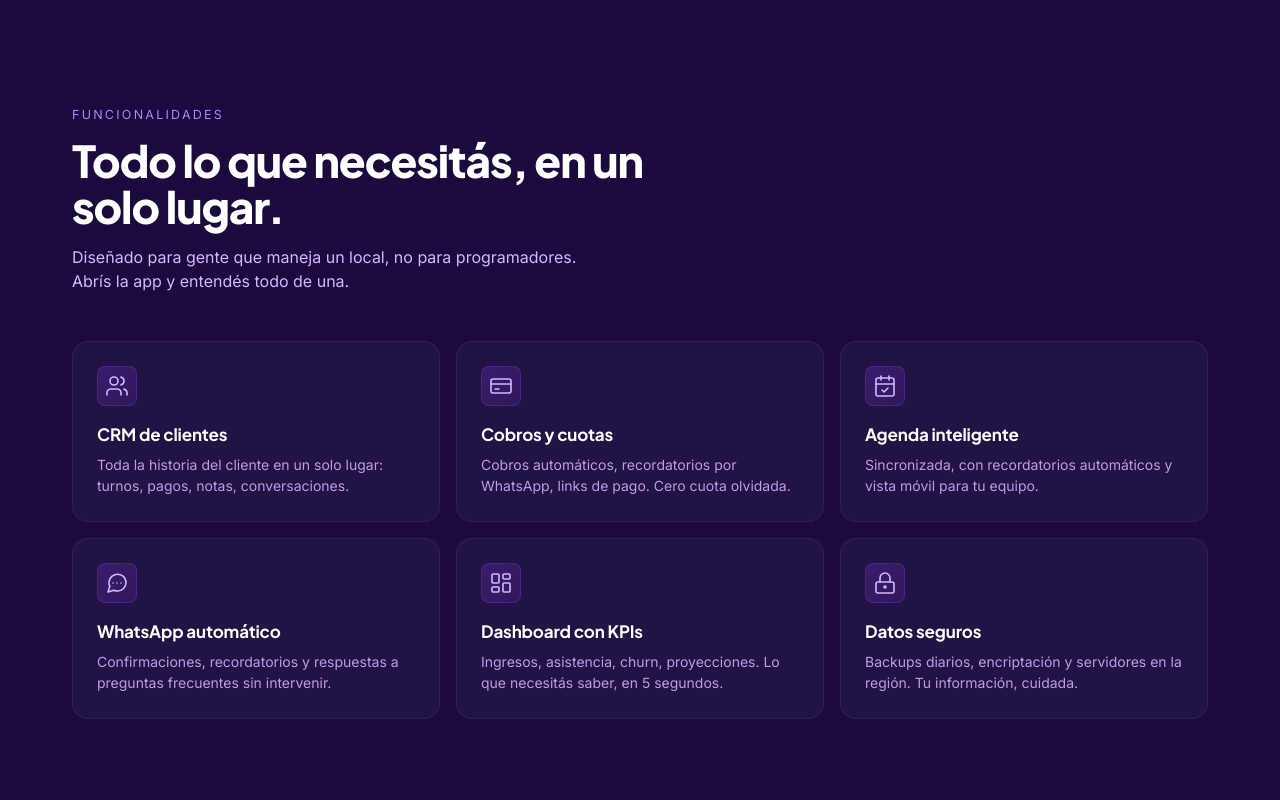
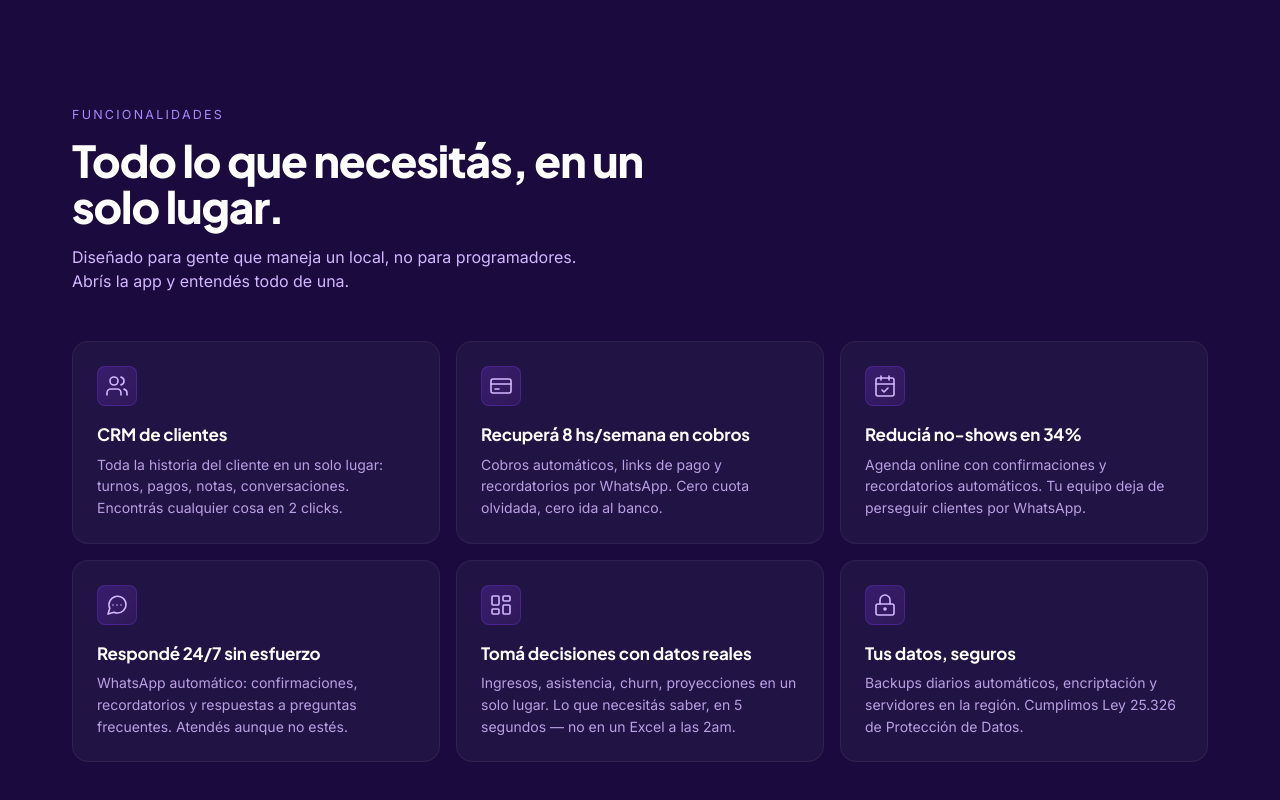
Before and after one commit to Gigisanta/maatwork-landing, a Next.js app: page / in a window 1280 px wide. Shown: the part 1994-2794 px from the top of the page. Built offline with nearby package versions, Linux system fonts and the light colour scheme.

Commit message:
feat(features): measurable claims ('8 hs/semana', '34% menos no-shows')

```diff
--- a/src/components/Features.tsx
+++ b/src/components/Features.tsx
@@ -4,7 +4,7 @@
 const features = [
   {
     title: "CRM de clientes",
-    desc: "Toda la historia del cliente en un solo lugar: turnos, pagos, notas, conversaciones.",
+    desc: "Toda la historia del cliente en un solo lugar: turnos, pagos, notas, conversaciones. Encontrás cualquier cosa en 2 clicks.",
     icon: (
       <svg viewBox="0 0 24 24" fill="none" stroke="currentColor" strokeWidth="1.6" strokeLinecap="round" strokeLinejoin="round" aria-hidden>
         <path d="M16 21v-2a4 4 0 0 0-4-4H6a4 4 0 0 0-4 4v2" />
@@ -15,8 +15,8 @@ const features = [
     ),
   },
   {
-    title: "Cobros y cuotas",
-    desc: "Cobros automáticos, recordatorios por WhatsApp, links de pago. Cero cuota olvidada.",
+    title: "Recuperá 8 hs/semana en cobros",
+    desc: "Cobros automáticos, links de pago y recordatorios por WhatsApp. Cero cuota olvidada, cero ida al banco.",
     icon: (
       <svg viewBox="0 0 24 24" fill="none" stroke="currentColor" strokeWidth="1.6" strokeLinecap="round" strokeLinejoin="round" aria-hidden>
         <rect x="2" y="5" width="20" height="14" rx="2" />
@@ -26,8 +26,8 @@ const features = [
     ),
   },
   {
-    title: "Agenda inteligente",
-    desc: "Sincronizada, con recordatorios automáticos y vista móvil para tu equipo.",
+    title: "Reduciá no-shows en 34%",
+    desc: "Agenda online con confirmaciones y recordatorios automáticos. Tu equipo deja de perseguir clientes por WhatsApp.",
     icon: (
       <svg viewBox="0 0 24 24" fill="none" stroke="currentColor" strokeWidth="1.6" strokeLinecap="round" strokeLinejoin="round" aria-hidden>
         <rect x="3" y="4" width="18" height="18" rx="2" />
@@ -39,8 +39,8 @@ const features = [
     ),
   },
   {
-    title: "WhatsApp automático",
-    desc: "Confirmaciones, recordatorios y respuestas a preguntas frecuentes sin intervenir.",
+    title: "Respondé 24/7 sin esfuerzo",
+    desc: "WhatsApp automático: confirmaciones, recordatorios y respuestas a preguntas frecuentes. Atendés aunque no estés.",
     icon: (
       <svg viewBox="0 0 24 24" fill="none" stroke="currentColor" strokeWidth="1.6" strokeLinecap="round" strokeLinejoin="round" aria-hidden>
         <path d="M21 11.5a8.38 8.38 0 0 1-8.5 8.5 8.5 8.5 0 0 1-3.6-.8L3 21l1.8-5.7a8.5 8.5 0 1 1 16.2-3.8Z" />
@@ -49,8 +49,8 @@ const features = [
     ),
   },
   {
-    title: "Dashboard con KPIs",
-    desc: "Ingresos, asistencia, churn, proyecciones. Lo que necesitás saber, en 5 segundos.",
+    title: "Tomá decisiones con datos reales",
+    desc: "Ingresos, asistencia, churn, proyecciones en un solo lugar. Lo que necesitás saber, en 5 segundos — no en un Excel a las 2am.",
     icon: (
       <svg viewBox="0 0 24 24" fill="none" stroke="currentColor" strokeWidth="1.6" strokeLinecap="round" strokeLinejoin="round" aria-hidden>
         <rect x="3" y="3" width="7" height="9" rx="1" />
@@ -61,8 +61,8 @@ const features = [
     ),
   },
   {
-    title: "Datos seguros",
-    desc: "Backups diarios, encriptación y servidores en la región. Tu información, cuidada.",
+    title: "Tus datos, seguros",
+    desc: "Backups diarios automáticos, encriptación y servidores en la región. Cumplimos Ley 25.326 de Protección de Datos.",
     icon: (
       <svg viewBox="0 0 24 24" fill="none" stroke="currentColor" strokeWidth="1.6" strokeLinecap="round" strokeLinejoin="round" aria-hidden>
         <rect x="3" y="11" width="18" height="11" rx="2" />
--- a/src/components/Hero.tsx
+++ b/src/components/Hero.tsx
@@ -61,13 +61,15 @@ export function Hero() {
               </a>
             </div>
 
-            <ul className="mt-9 flex flex-wrap gap-x-6 gap-y-2.5 text-[13.5px]">
+            <ul className="mt-9 flex flex-wrap items-center gap-x-5 gap-y-2.5 text-[13.5px]">
               <li className="flex items-center gap-1.5 text-[#a78bfa]">
                 <Check />+$5.1M AUM gestionados
               </li>
+              <li className="text-[#7c3aed]/50">·</li>
               <li className="flex items-center gap-1.5 text-[#a78bfa]">
                 <Check />+349 clientes activos
               </li>
+              <li className="text-[#7c3aed]/50">·</li>
               <li className="flex items-center gap-1.5 text-[#a78bfa]">
                 <Check />+1 año en desarrollo
               </li>
```
